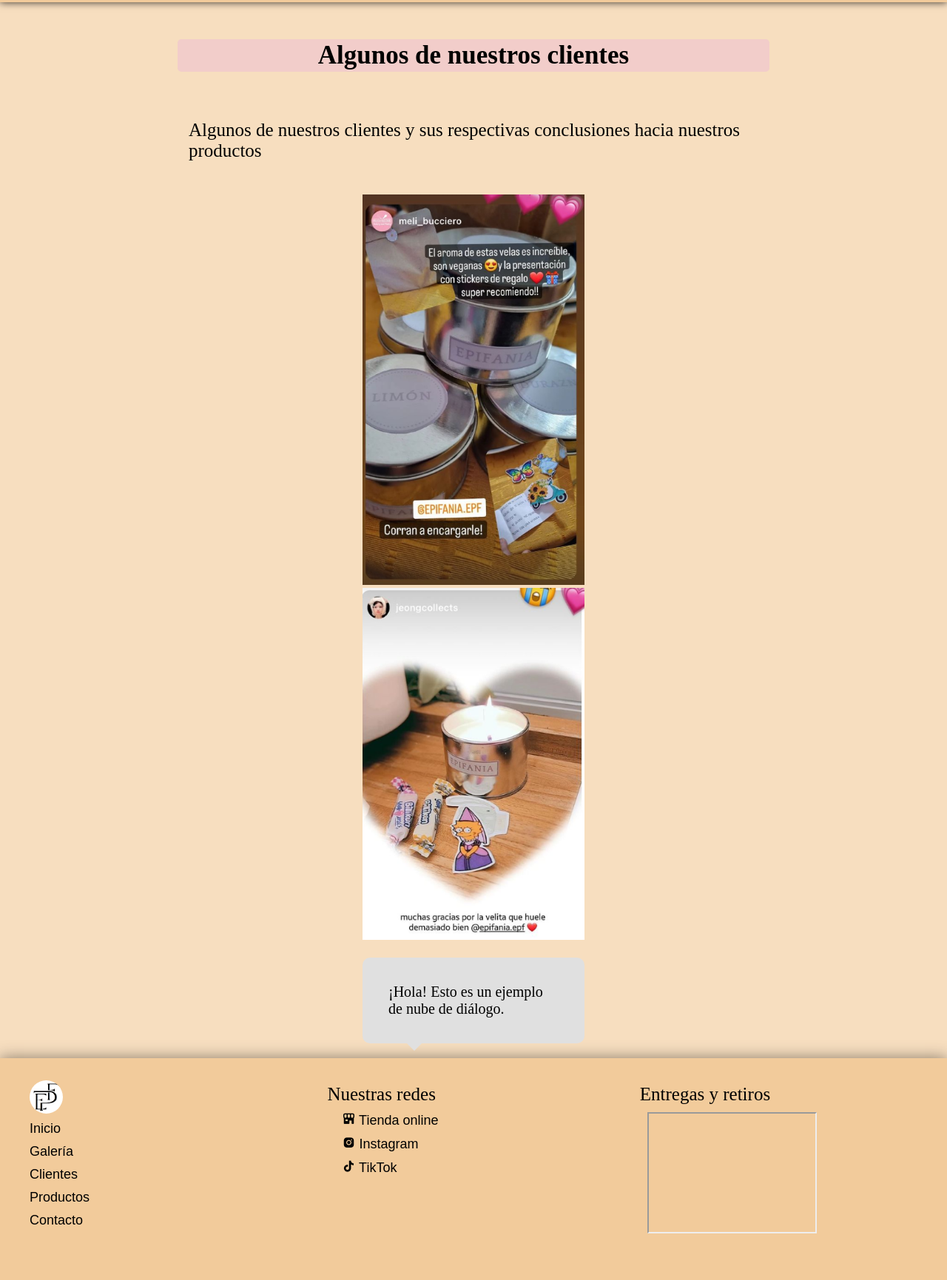
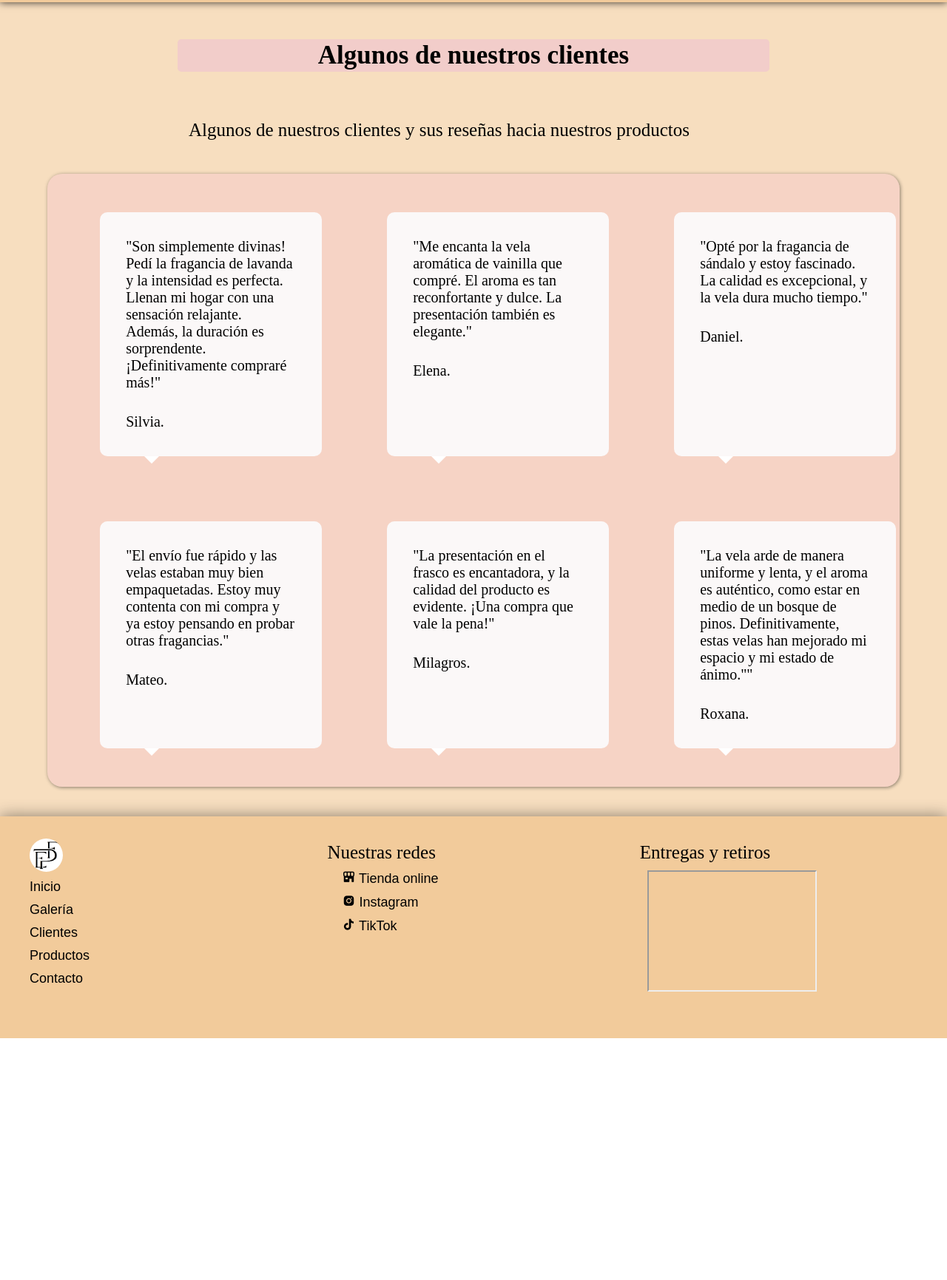
Before and after one commit to mateo-ledesma/Epifan-a-Oficial, a website: page clientes.html in a window 1280 px wide. Shown: the part 57-1788 px from the top of the page at 74% size. After the commit the page ends 1461 px from the top, so only its background shows below. Drawn offline with nearby package versions, Linux system fonts and the light colour scheme; grey boxes are pictures that could not be loaded.

Commit message:
Paginas Terminadas(version desktop)

```diff
--- a/clientes.html
+++ b/clientes.html
@@ -86,34 +86,47 @@
          </h2>
 
          <p class="box1">
-            Algunos de nuestros clientes y sus respectivas conclusiones hacia nuestros productos
+            Algunos de nuestros clientes y sus reseñas hacia nuestros productos
          </p>
 
       </section>
 
-      <section>
-         <div>
-            <img src="img/clientes/cliente0.png"
-            alt="cliente0"
-            title="cliente"
-            class="clientes">
-      </div>
-
-      <div>
-            <img src="img/clientes/cliente1.png"
-            alt="cliente1"
-            title="cliente"
-            class="clientes">
-      </div>
-
+      <section class="reseñas-clientes">
+         <div class="reseña">
+            <p>"Son simplemente divinas! Pedí la fragancia de lavanda y la intensidad es perfecta. Llenan mi hogar con una sensación relajante. Además, la duración es sorprendente. ¡Definitivamente compraré más!"</p>
+            <p>Silvia.</p>
+            <div class="nube"></div>
+         </div>
+         <div class="reseña">
+            <p>"Me encanta la vela aromática de vainilla que compré. El aroma es tan reconfortante y dulce. La presentación también es elegante."</p>
+            <p>Elena.</p>
+            <div class="nube"></div>
+         </div>
+         <div class="reseña">
+            <p>"Opté por la fragancia de sándalo y estoy fascinado. La calidad es excepcional, y la vela dura mucho tiempo."</p>
+            <p>Daniel.</p>
+            <div class="nube"></div>
+         </div>
+         <div class="reseña">
+            <p>"El envío fue rápido y las velas estaban muy bien empaquetadas. Estoy muy contenta con mi compra y ya estoy pensando en probar otras fragancias."</p>
+            <p>Mateo.</p>
+            <div class="nube"></div>
+         </div>
+         <div class="reseña">
+            <p>"La presentación en el frasco es encantadora, y la calidad del producto es evidente. ¡Una compra que vale la pena!"</p>
+            <p>Milagros.</p>
+            <div class="nube"></div>
+         </div>
+         <div class="reseña">
+            <p>"La vela arde de manera uniforme y lenta, y el aroma es auténtico, como estar en medio de un bosque de pinos. Definitivamente, estas velas han mejorado mi espacio y mi estado de ánimo."" </p>
+            <p>Roxana.</p>
+            <div class="nube"></div>
+         </div>
       </section>
 
 
 
-      <div class="dialogo-container">
-         <p>¡Hola! Esto es un ejemplo de nube de diálogo.</p>
-         <div class="nube-tail"></div>
-      </div>
+
    </main>
 
 
--- a/scss/style.scss
+++ b/scss/style.scss
@@ -35,6 +35,7 @@
     position: sticky;
     top: 0;
     box-shadow: 0 0 10px rgba(0, 0, 0, .80);
+    z-index: 1000;
 }
 
 .nav {
@@ -45,7 +46,6 @@
     padding: 2%;
     align-items: center;
     justify-content: space-around;
-    z-index: 1000;
 
 
     .icono_titulo{
@@ -246,47 +246,6 @@
 }
 
 
-/* .contenedor_padre {
-    display: flex;
-    height: 550px;
-    background-color: rgb(205, 218, 108);
-    align-items: center;
-    flex-direction: row;
-    flex-wrap: wrap;
-    justify-content: space-evenly;
-
-}
-
-.contenedor_hijo {
-
-    height: 100px;
-    width: 250px;
-    font-weight: 600;
-    background-color: rgb(224, 220, 220);
-    margin: 10px;
-    border: 1px solid;
-    border-radius: 5px;
-}
-
-.hijo-bueno {
-    background-color: brown;
-    flex-basis: 400px;
-    flex-grow: 0;
-}
-
-.hijo-mas-bueno {
-    background-color: blue;
-    flex-basis: 600px;
-    flex-grow: 1;
-    order: 1;
-}
-
-.el-mejor-hijo {
-    background-color: darkcyan;
-    flex-basis: 150px;
-    flex-grow: 5;
-    order: 2;
-} */
 
                             /* Página PRODUCTOS */
 
@@ -360,12 +319,7 @@
     font-size: 1.2rem;
 }
 
-/* Pagina GALERIA */
-
-
-
-
-
+                    /* Pagina GALERIA */
 
 
 .galeria-presentacion{
@@ -433,27 +387,12 @@
     }
 }
 
-.dialogo-container {
-    position: relative;
-    width: 300px;
-    padding: 20px;
-    background-color: #e0e0e0;
-    border-radius: 10px;
-    margin: 20px;
-}
-
-.nube-tail {
-    position: absolute;
-    top: 100%;
-    left: 20%;
-    border: 10px solid transparent;
-    border-top-color: #e0e0e0;
-}
 
 
 
 
-       /* Pagina CONTACTO */
+
+                        /* Pagina CONTACTO */
 
 
 .Formulario-presentacion {
@@ -492,12 +431,45 @@
             width: 100%;
             border-radius: 20px;
         }
+}
 
+                    /* Pagina Clientes  */
 
+.reseñas-clientes {
+        width: 90%;
+        height: 100%;
+        padding: 2rem 4%;
+        background-color:rgba(239, 181, 211, 0.291);
+        display: grid;
+        gap: 3rem;
+        grid-template-columns: repeat(3, 1fr);
+        margin-bottom: 40px;
+        border-radius: 20px;
+        box-shadow: 1px 1px 5px rgba(0,0,0, .45);
 
+        .reseña {
+            position: relative;
+            width: 300px;
+            padding: 20px;
+            background-color: #fbf8f8;
+            border-radius: 10px;
+            margin: 20px;
+            transition: transform 0.5s;
+        }
+
+        .reseña:hover{
+            transform: scale(1.05);
+        }
+
+        .nube {
+            position: absolute;
+            top: 100%;
+            left: 20%;
+            border: 10px solid transparent;
+            border-top-color: #ffffff;
+        }
 
 }
-
                         /*  FOOTER */
 
 footer {
```
Also changed, not shown: contacto.html (+2 -6 lines), css/style.css, 1 other file.
